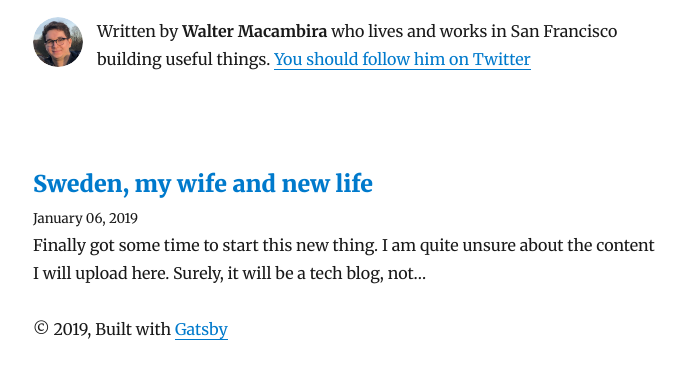
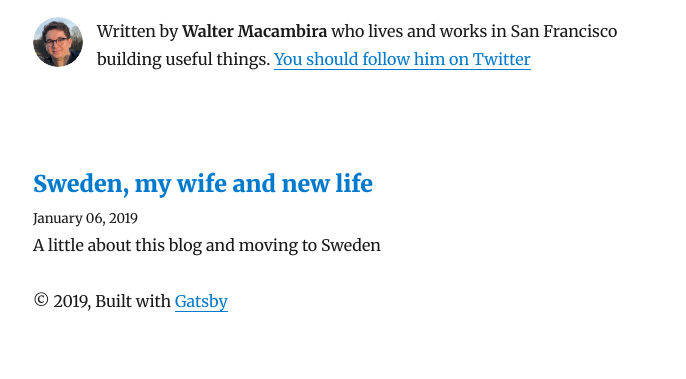
Before and after one commit to wmaca/wmaca.github.io, a Gatsby site: page / in a window 1280 px wide. Shown: the part 137-516 px from the top of the page, without its empty margins (292-978 px from the left). Built offline with nearby package versions, Linux system fonts and the light colour scheme; Gatsby itself is replaced by a stand-in of ours; some packages are replaced by stand-ins of ours.

Commit message:
Add description to blog entry

```diff
--- a/content/blog/sweden/index.md
+++ b/content/blog/sweden/index.md
@@ -1,6 +1,7 @@
 ---
 title: Sweden, my wife and new life
 date: "2019-01-06T19:56:03.284Z"
+description: A little about this blog and moving to Sweden
 ---
 
 Finally got some time to start this new thing.
```
